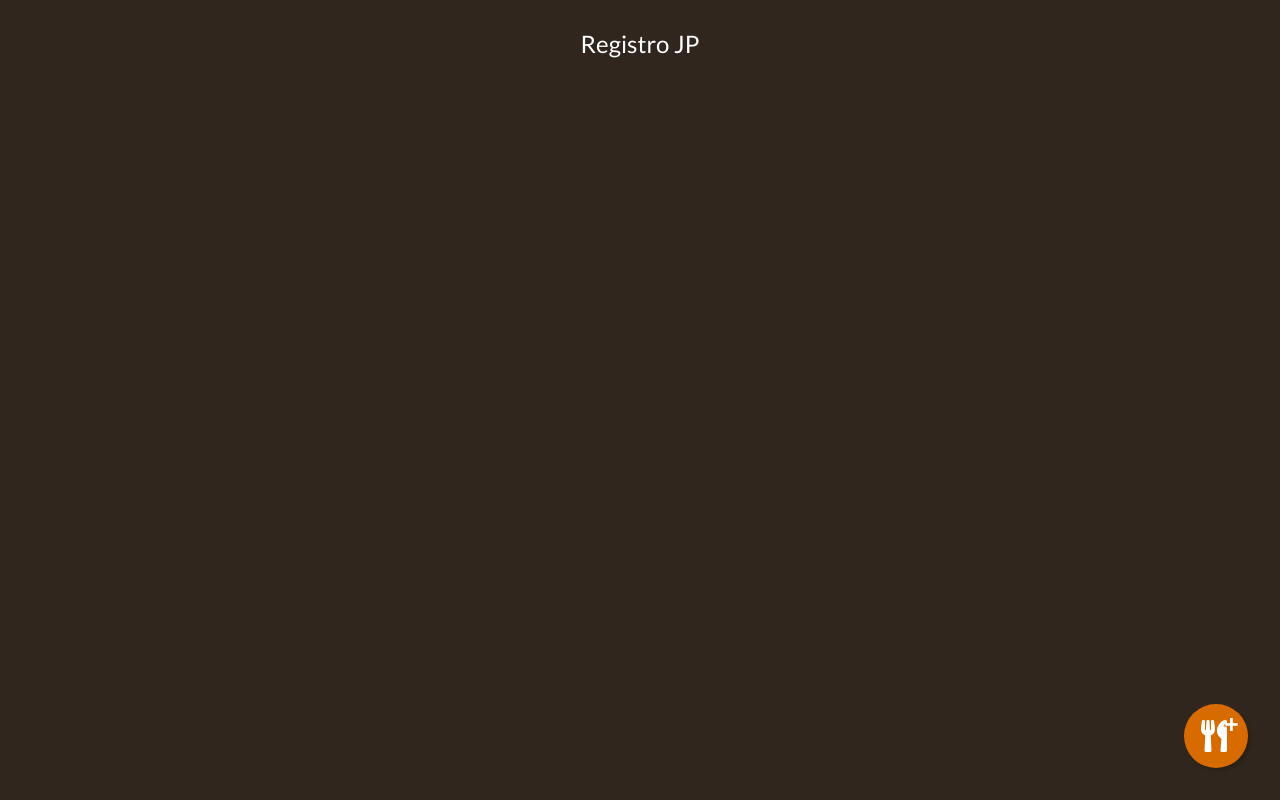
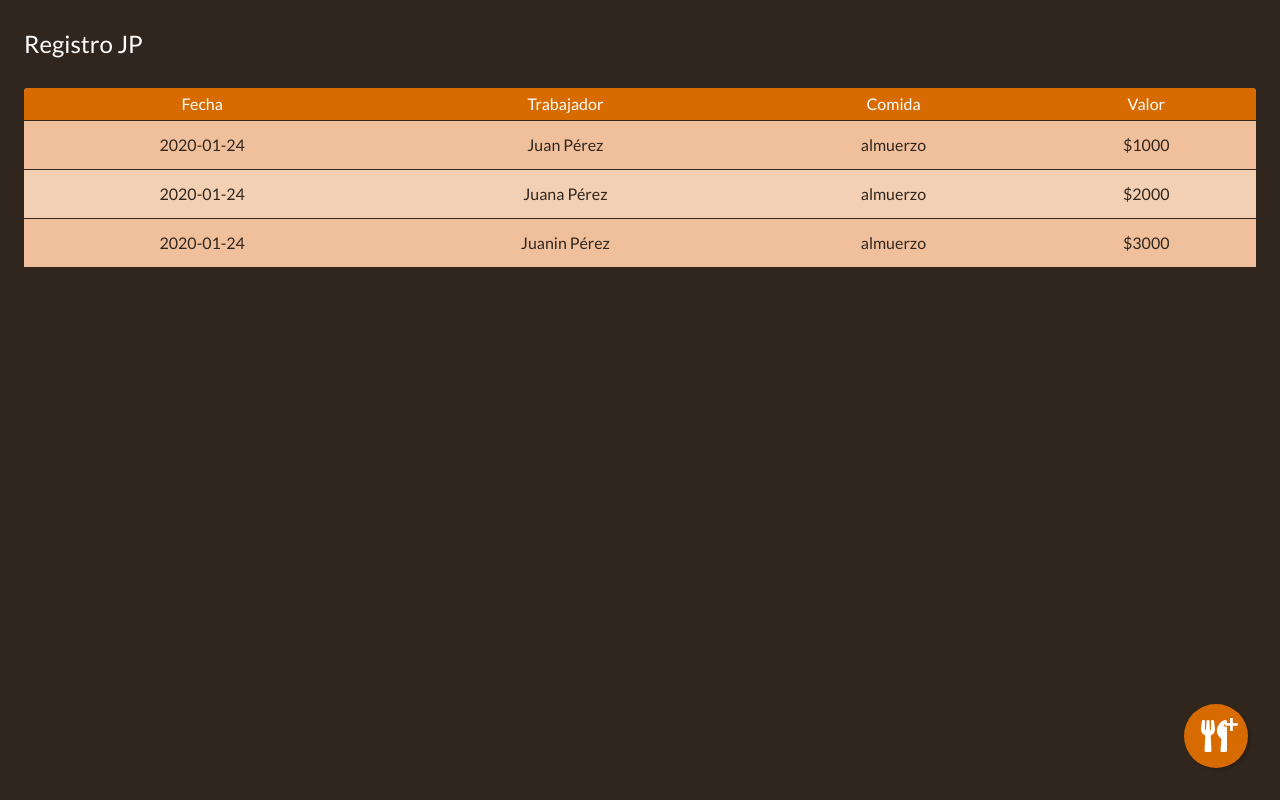
Before and after one commit to alavado/jp-qr-excel, a React (Create React App) app: page / in a window 1280 px wide. Built offline with nearby package versions, Linux system fonts and the light colour scheme.

Commit message:
correcciones al css

```diff
--- a/src/components/App/App.css
+++ b/src/components/App/App.css
@@ -19,28 +19,15 @@ a:focus, input:focus {
   font-family: 'Lato', sans-serif;
   display: flex;
   flex-direction: column;
-  align-items: center;
+  align-items: flex-start;
   color: white;
   min-height: 100vh;
-}
-
-#contenido {
-  max-width: 1000px;
-  margin: 0 auto;
-  display: flex;
-  flex-direction: column;
-  align-items: center;
-}
-
-#contenido p {
-  margin-top: 16px;
-  width: 80vw;
+  width: calc(100vw - 48px);
+  margin: 0 24px;
 }
 
 #barra-superior {
   color: white;
-  width: 100vw;
-  text-align: center;
   padding: 32px 0;
   font-size: 1.5em;
 }
@@ -50,10 +37,12 @@ a:focus, input:focus {
   justify-content: center;
 }
 
-.contenedor {
+.contenido {
   display: flex;
   flex-direction: column;
   align-items: center;
+  width: 100%;
+  flex: 1;
 }
 
 .fab {
--- a/src/components/App/App.js
+++ b/src/components/App/App.js
@@ -12,13 +12,11 @@ const App = () => {
       <div id="barra-superior">
         Registro JP
       </div>
-      <div id="contenido">
-        <Switch>
-          <Route path="/" exact component={ListaRegistros} />
-          <Route path="/lectorqr" component={LectorQR} />
-          <Route path="/preview" component={PrevisualizacionNuevoRegistro} />
-        </Switch>
-      </div>
+      <Switch>
+        <Route path="/" exact component={ListaRegistros} />
+        <Route path="/lectorqr" component={LectorQR} />
+        <Route path="/preview" component={PrevisualizacionNuevoRegistro} />
+      </Switch>
     </div>
   )
 }
--- a/src/components/LectorQR/LectorQR.js
+++ b/src/components/LectorQR/LectorQR.js
@@ -25,7 +25,7 @@ const LectorQR = () => {
   }
 
   return (
-    <div className="contenedor">
+    <div className="contenido">
       <QrReader
         delay={300}
         onError={handleError}
--- a/src/components/ListaRegistros/ListaRegistros.css
+++ b/src/components/ListaRegistros/ListaRegistros.css
@@ -0,0 +1,36 @@
+.tabla-registros {
+  border-collapse: collapse;
+  width: 100%;
+}
+
+.tabla-registros th {
+  padding: 8px 8px;
+}
+
+.tabla-registros th:first-child {
+  border-radius: 4px 0 0 0;
+}
+
+.tabla-registros th:last-child {
+  border-radius: 0 4px 0 0;
+}
+
+.tabla-registros td {
+  padding: 16px 8px;
+  border-top: 1px solid #31261D;
+  border-bottom: 1px solid #31261D;
+  color: #31261D;
+  text-align: center;
+}
+
+.tabla-registros th {
+  background-color: #D76B00;
+}
+
+.tabla-registros tr:nth-child(odd) {
+  background-color: #F0BF9B;
+}
+
+.tabla-registros tr:nth-child(even) {
+  background-color: #F3CFB3;
+}
--- a/src/components/ListaRegistros/ListaRegistros.js
+++ b/src/components/ListaRegistros/ListaRegistros.js
@@ -5,9 +5,49 @@ import { FontAwesomeIcon } from '@fortawesome/react-fontawesome'
 import { faUtensils as iconoAgregarRegistro } from '@fortawesome/free-solid-svg-icons'
 
 const ListaRegistros = () => {
+
+  const registros = [
+    {
+      fecha: '2020-01-24',
+      trabajador: {
+        nombre: 'Juan Pérez'
+      },
+      comida: 'almuerzo',
+      valor: 1000
+    },
+    {
+      fecha: '2020-01-24',
+      trabajador: {
+        nombre: 'Juana Pérez'
+      },
+      comida: 'almuerzo',
+      valor: 2000
+    },
+    {
+      fecha: '2020-01-24',
+      trabajador: {
+        nombre: 'Juanin Pérez'
+      },
+      comida: 'almuerzo',
+      valor: 3000
+    }
+  ]
+
   return (
-    <div>
-
+    <div className="contenido">
+      <table className="tabla-registros">
+        <thead>
+          <tr>
+            <th>Fecha</th>
+            <th>Trabajador</th>
+            <th>Comida</th>
+            <th>Valor</th>
+          </tr>
+        </thead>
+        <tbody>
+          {registros.map((r, i) => <tr key={i}><td>{r.fecha}</td><td>{r.trabajador.nombre}</td><td>{r.comida}</td><td>${r.valor}</td></tr>)}
+        </tbody>
+      </table>
       <Link to="/lectorqr" className="fab">
         <FontAwesomeIcon icon={iconoAgregarRegistro} color="white" size="2x" />
         <div className="agregar-mas">+</div>
```
